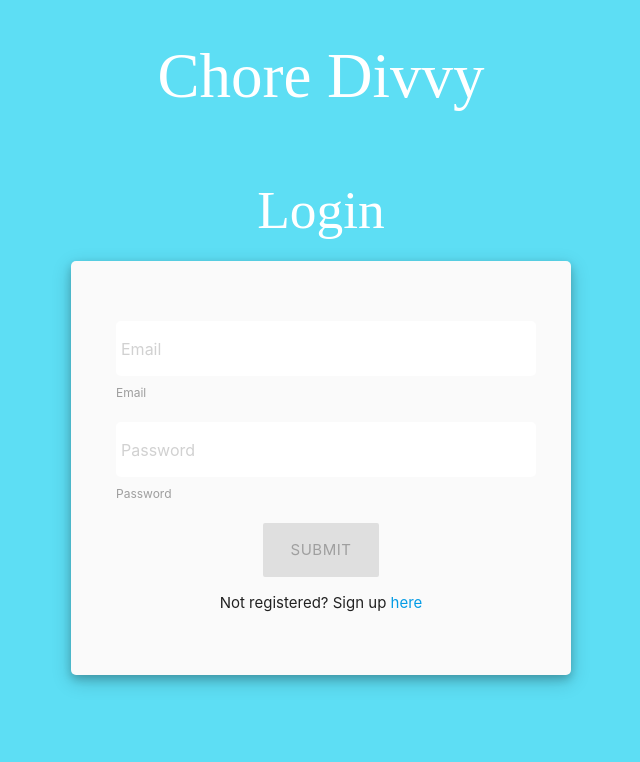
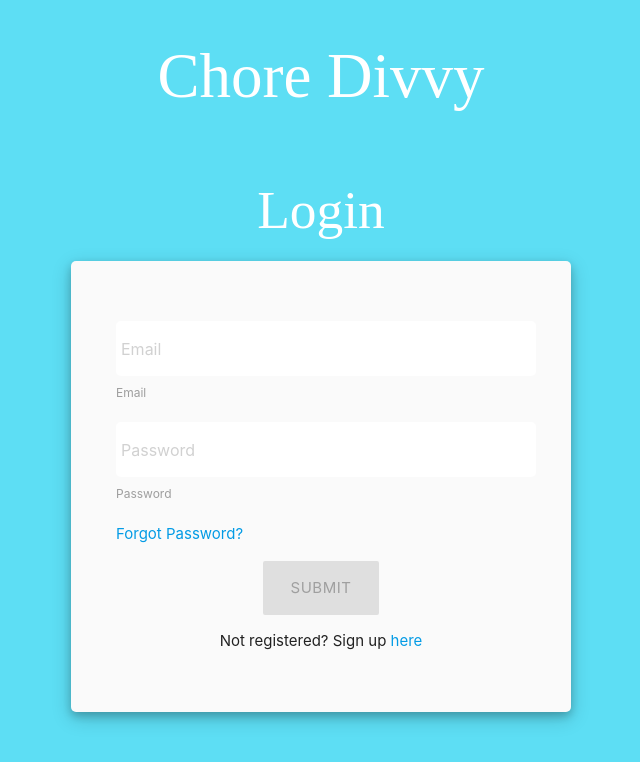
Before and after one commit to Doug2D2/chore-divvy-frontend, a React (Create React App) app: page / in a window 1280 px wide. Shown: the top 762 px of the page, without its empty margins (319-959 px from the left). Built offline with nearby package versions, Linux system fonts and the light colour scheme; no server answers; a web font is replaced by a local one.

Commit message:
forgot password link

```diff
--- a/src/components/loginForm/LoginForm.css
+++ b/src/components/loginForm/LoginForm.css
@@ -11,3 +11,7 @@ h2 {
 .loginErrorMsg {
     color: red;
 }
+
+.forgotPW {
+    text-align: left;
+}
--- a/src/components/loginForm/LoginForm.js
+++ b/src/components/loginForm/LoginForm.js
@@ -81,6 +81,8 @@ class LoginForm extends Component {
                             <label htmlFor='password'>Password</label>
                         </span>
 
+                        <p className='forgotPW'><Link>Forgot Password?</Link></p>
+
                         <div className='submitBtn'>
                             <button type='submit' className='btn btn-large indigo' disabled={!enabled}
                                 onClick={(e) => this.handleSubmitLoginForm(e, this.state.usernameInput, this.state.passwordInput)}>
```
